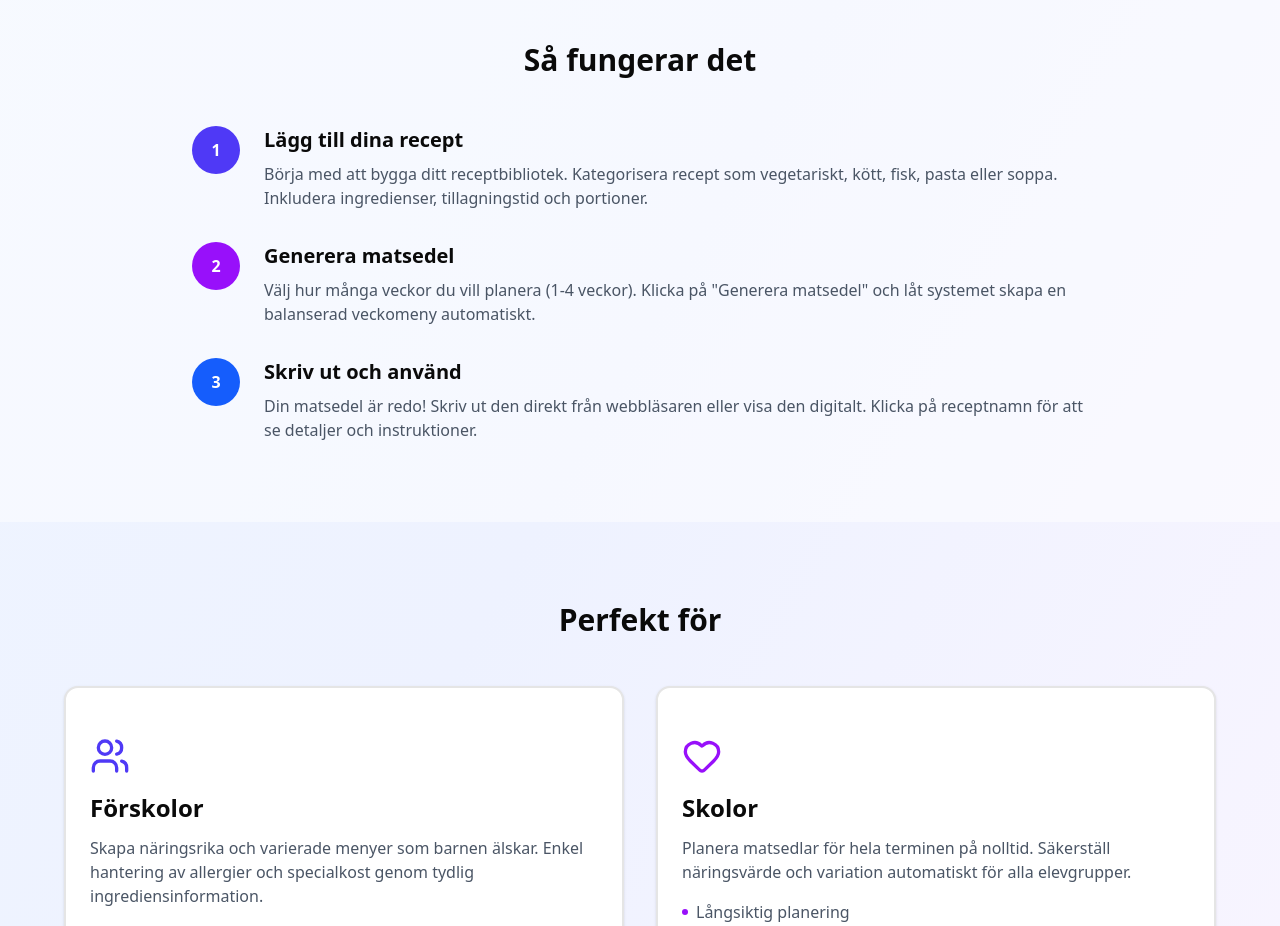
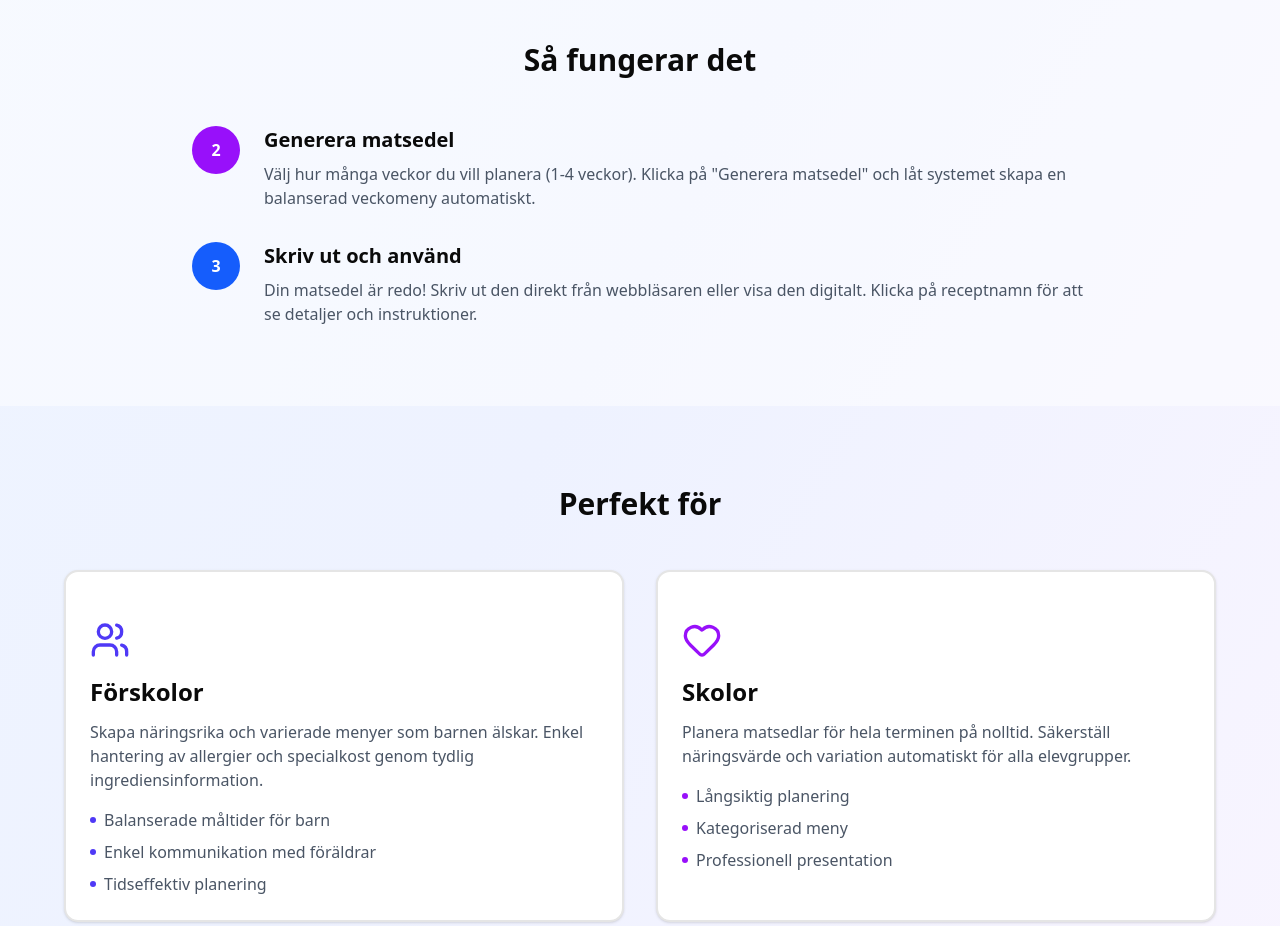
Before and after one commit to KungSisyfos/matsedeln, a React (Vite) app: page /about in a window 1280 px wide. Shown: the part 860-1786 px from the top of the page. Built offline with nearby package versions, Linux system fonts and the light colour scheme; no server answers.

Commit message:
about page update

```diff
--- a/src/routes/(public)/about.tsx
+++ b/src/routes/(public)/about.tsx
@@ -27,7 +27,6 @@ function AboutPage() {
                         </p>
                     </div>
 
-                    {/* Feature Cards */}
                     <div className="grid md:grid-cols-3 gap-8 mb-20">
                         <Card className="border-2 hover:border-indigo-200 transition-all hover:shadow-lg">
                             <CardContent className="pt-6">
@@ -71,25 +70,11 @@ function AboutPage() {
                 </div>
             </section>
 
-            {/* How It Works */}
             <section className="py-20 px-6 bg-white/50">
                 <div className="max-w-4xl mx-auto">
                     <h2 className="text-3xl font-bold text-center mb-12">Så fungerar det</h2>
 
                     <div className="space-y-8">
-                        <div className="flex gap-6 items-start">
-                            <div className="w-12 h-12 bg-indigo-600 text-white rounded-full flex items-center justify-center font-bold shrink-0">
-                                1
-                            </div>
-                            <div>
-                                <h3 className="text-xl font-semibold mb-2">Lägg till dina recept</h3>
-                                <p className="text-gray-600">
-                                    Börja med att bygga ditt receptbibliotek. Kategorisera recept som vegetariskt, kött,
-                                    fisk, pasta eller soppa. Inkludera ingredienser, tillagningstid och portioner.
-                                </p>
-                            </div>
-                        </div>
-
                         <div className="flex gap-6 items-start">
                             <div className="w-12 h-12 bg-purple-600 text-white rounded-full flex items-center justify-center font-bold shrink-0">
                                 2
@@ -119,7 +104,6 @@ function AboutPage() {
                 </div>
             </section>
 
-            {/* Perfect For */}
             <section className="py-20 px-6">
                 <div className="max-w-6xl mx-auto">
                     <h2 className="text-3xl font-bold text-center mb-12">Perfekt för</h2>
@@ -178,7 +162,6 @@ function AboutPage() {
                 </div>
             </section>
 
-            {/* CTA Section */}
             <section className="py-20 px-6 bg-linear-to-r from-indigo-600 to-purple-600 text-white">
                 <div className="max-w-4xl mx-auto text-center">
                     <h2 className="text-4xl font-bold mb-6">Redo att förenkla din matsedelsplanering?</h2>
```
